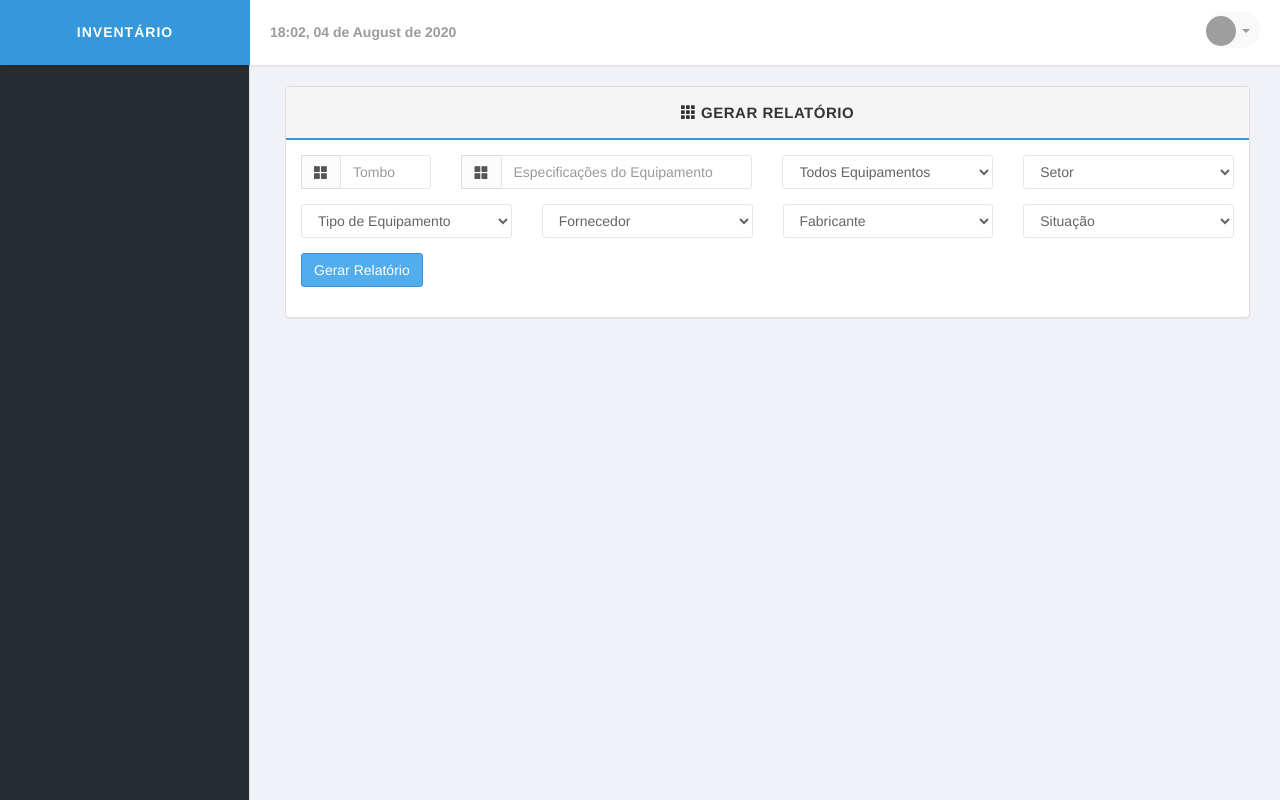
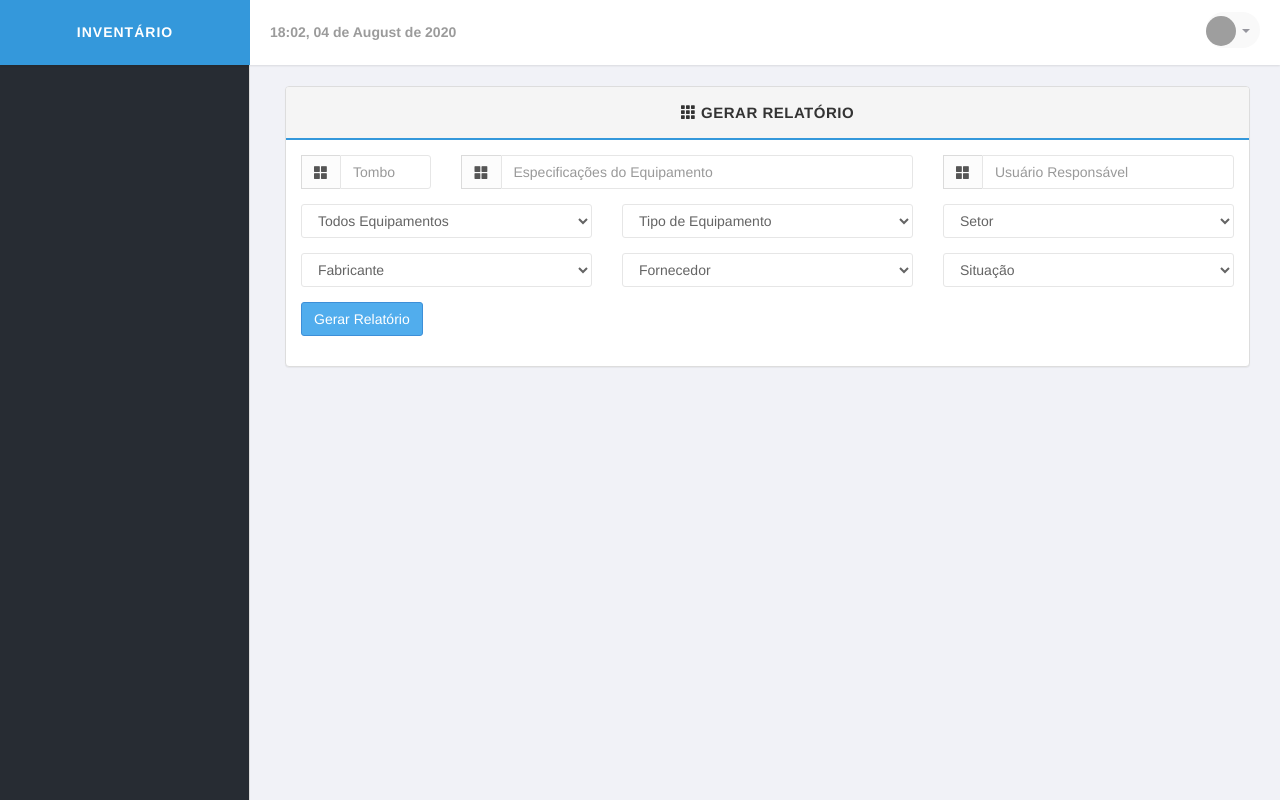
Before and after one commit to isamuelalmeida/inventario, a PHP site: page /relatorios.php in a window 1280 px wide. Run offline with PHP 8.4, Linux system fonts and the light colour scheme; the visitor is signed in with stand-in values (Sample User, id 1); data comes from the database, SQL or seed files in the repository; tables that the repository leaves empty hold one stand-in row (values such as "Sample post"); data that the repository does not hold is empty; a stand-in replaces the project's code that opens the database connection; some libraries are stand-ins or nearby versions; grey boxes are pictures that could not be loaded.

Commit message:
- Alteração para a versão mais recente do bootstrap 3 - Foi retirado a visualição uppercase da string do nome de usuário - Finalização da página de emissão de Relatório

```diff
--- a/editar_usuario.php
+++ b/editar_usuario.php
@@ -83,7 +83,7 @@ if(isset($_POST['update-pass'])) {
             </div>
             <div class="form-group">
                   <label for="username" class="control-label">Usuário</label>
-                  <input type="text" class="form-control" name="username" value="<?= remove_junk(ucwords($e_user['username'])); ?>" required>
+                  <input type="text" class="form-control" name="username" value="<?= remove_junk($e_user['username']); ?>" required>
             </div>
             <div class="form-group">
               <label for="level">Papel do Usuário</label>
--- a/layouts/footer.php
+++ b/layouts/footer.php
@@ -1,9 +1,12 @@
      </div>
     </div>
   <script src="https://code.jquery.com/jquery-3.5.1.min.js"></script>
-  <script src="https://maxcdn.bootstrapcdn.com/bootstrap/3.3.4/js/bootstrap.min.js"></script>
+  <script src="https://maxcdn.bootstrapcdn.com/bootstrap/3.3.7/js/bootstrap.min.js"></script>
   <script src="//cdn.datatables.net/1.10.21/js/jquery.dataTables.min.js"></script>
   <script type="text/javascript" src="assets/js/functions.js"></script>
+  <script type="text/javascript">
+  	<?php if(isset($scripts) && !empty($scripts)) echo $scripts; ?>
+  </script>
   </body>
 </html>
 
--- a/layouts/header.php
+++ b/layouts/header.php
@@ -1,4 +1,7 @@
-<?php $user = current_user(); ?>
+<?php
+$user = current_user();
+$scripts = null;
+?>
 <!DOCTYPE html>
   <html lang="pt-br">
     <head>
@@ -12,7 +15,8 @@
 
     <link rel="icon" type="image/png" href="assets/img/favicon.png">
     <link rel="stylesheet" type="text/css" href="//cdn.datatables.net/1.10.21/css/jquery.dataTables.min.css">
-    <link rel="stylesheet" href="https://maxcdn.bootstrapcdn.com/bootstrap/3.3.4/css/bootstrap.min.css"/>
+    <link rel="stylesheet" href="https://maxcdn.bootstrapcdn.com/bootstrap/3.3.7/css/bootstrap.min.css">
+
     <link rel="stylesheet" href="assets/css/main.css" />
   </head>
   <body>
--- a/relatorios.php
+++ b/relatorios.php
@@ -38,7 +38,7 @@ $all_sector = find_all('sectors');
                   <input type="number" class="form-control" name="equipment-tombo" placeholder="Tombo">
                 </div>
               </div>
-              <div class="col-md-4">
+              <div class="col-md-6">
                 <div class="input-group">
                   <span class="input-group-addon">
                     <i class="glyphicon glyphicon-th-large"></i>
@@ -46,27 +46,26 @@ $all_sector = find_all('sectors');
                   <input type="text" class="form-control" name="equipment-specifications" placeholder="Especificações do Equipamento">
                 </div>
               </div>
-              <div class="col-md-3">
-                <select class="form-control" name="equipment-loan">
+              <div class="col-md-4">
+                <div class="input-group">
+                  <span class="input-group-addon">
+                    <i class="glyphicon glyphicon-th-large"></i>
+                  </span>
+                  <input type="text" class="form-control" name="equipment-responsible_user" placeholder="Usuário Responsável">
+                </div>
+              </div>
+            </div>
+          </div>
+          <div class="form-group">
+            <div class="row">
+              <div class="col-md-4">
+                <select id="loans" class="form-control" name="equipment-loan">
                   <option value="1">Todos Equipamentos</option>
                   <option value="2">Somente emprestados</option>
                   <option value="3">Somente não emprestados</option>
                 </select>
               </div>
-              <div class="col-md-3">
-                <select class="form-control" name="equipment-sector">
-                  <option value="">Setor</option>
-                  <?php  foreach ($all_sector as $sector): ?>
-                  <option value="<?= (int)$sector['id'] ?>">
-                      <?= $sector['name'] ?></option>
-                  <?php endforeach; ?>
-                </select>
-              </div>
-            </div>
-          </div>
-          <div class="form-group">
-            <div class="row">
-              <div class="col-md-3">
+              <div class="col-md-4">
                 <select class="form-control" name="equipment-type_equip">
                   <option value="">Tipo de Equipamento</option>
                   <?php  foreach ($all_types_equip as $t_equip): ?>
@@ -75,7 +74,32 @@ $all_sector = find_all('sectors');
                   <?php endforeach; ?>
                 </select>
               </div>
-                <div class="col-md-3">
+              <div class="col-md-4">
+                <select id="sector" class="form-control" name="equipment-sector">
+                  <option value="">Setor</option>
+                  <?php  foreach ($all_sector as $sector): ?>
+                    <?php if(strtoupper($sector['name']) != strtoupper("suinfor")): ?>
+                    <option value="<?= (int)$sector['id'] ?>">
+                      <?= $sector['name'] ?></option>
+                  <?php endif; endforeach; ?>
+                </select>
+              </div>
+
+            </div>
+          </div>
+
+          <div class="form-group">
+            <div class="row">
+              <div class="col-md-4">
+                <select class="form-control" name="equipment-manufacturer">
+                  <option value="">Fabricante</option>
+                  <?php  foreach ($all_manufacturer as $man): ?>
+                  <option value="<?= (int)$man['id'] ?>">
+                    <?= $man['name'] ?></option>
+                  <?php endforeach; ?>
+                </select>
+              </div>
+              <div class="col-md-4">
                 <select class="form-control" name="equipment-supplier">
                 <option value="">Fornecedor</option>
                 <?php  foreach ($all_supplier as $sup): ?>
@@ -84,16 +108,7 @@ $all_sector = find_all('sectors');
                 <?php endforeach; ?>
                 </select>
               </div>
-                <div class="col-md-3">
-                  <select class="form-control" name="equipment-manufacturer">
-                    <option value="">Fabricante</option>
-                    <?php  foreach ($all_manufacturer as $man): ?>
-                      <option value="<?= (int)$man['id'] ?>">
-                        <?= $man['name'] ?></option>
-                      <?php endforeach; ?>
-                    </select>
-                  </div>
-                  <div class="col-md-3">
+              <div class="col-md-4">
                <select class="form-control" name="equipment-situation">
                 <option value="">Situação</option>
                 <?php  foreach ($all_situation as $sit): ?>
@@ -104,14 +119,24 @@ $all_sector = find_all('sectors');
               </div>
             </div>
           </div>
+
           <div class="form-group">
            <button type="submit" name="submit" class="btn btn-primary">Gerar Relatório</button>
          </div>
        </form>
-         </div>
 
      </div>
    </div>
+ </div>
+</div>
 
-   </div>
+<?php
+$scripts = "
+  $('#loans').change(function(){
+    if($('#loans').val() == 3) $('#sector').hide();
+    else $('#sector').show();
+  });
+"
+?>
+
 <?php include_once('layouts/footer.php'); ?>
--- a/usuarios.php
+++ b/usuarios.php
@@ -42,7 +42,7 @@
               <tr>
                <td class="text-center"><?= count_id();?></td>
                <td><?= remove_junk(ucwords($a_user['name']))?></td>
-               <td><?= remove_junk(ucwords($a_user['username']))?></td>
+               <td><?= remove_junk($a_user['username'])?></td>
                <td class="text-center"><?= remove_junk(ucwords($a_user['group_name']))?></td>
                <td class="text-center">
                  <?php if($a_user['status'] === '1'): ?>
```
Also changed, not shown: includes/sql.php (+29 -4 lines), processar_relatorio.php (+17 -14 lines), 1 other file. Lines whose indentation alone changed are shown as unchanged.
